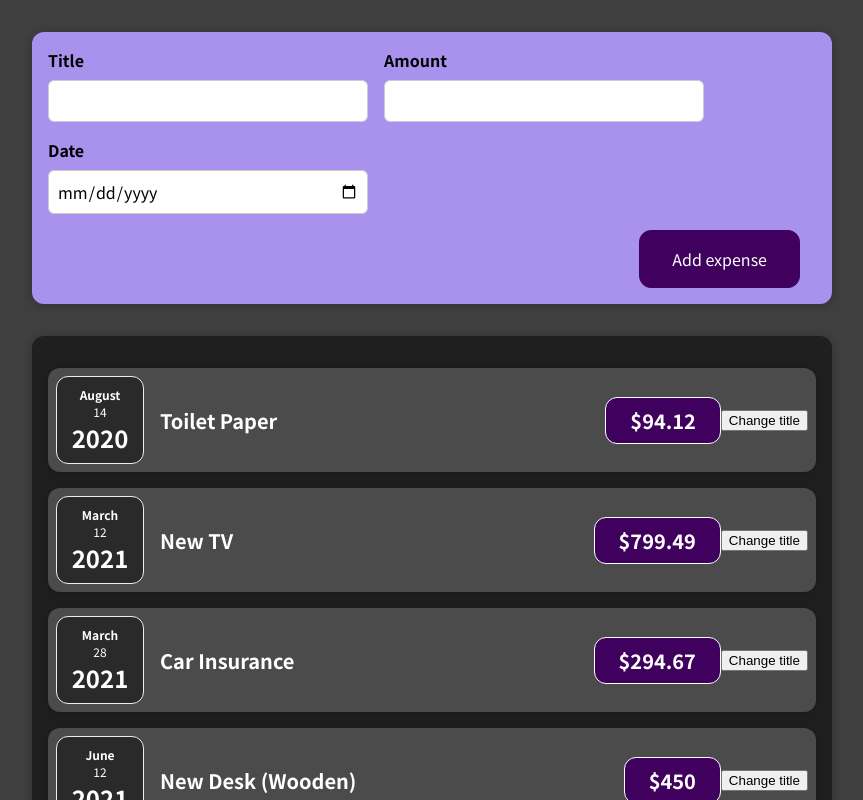
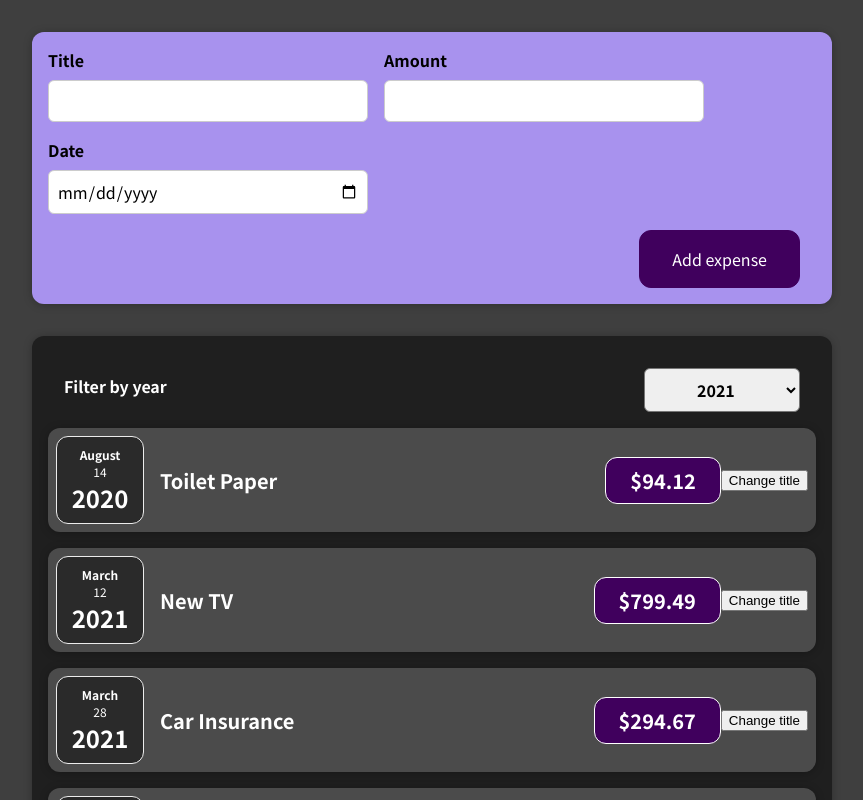
Before and after one commit to Dibss/react-expenses-list, a React (Create React App) app: page / in a window 1280 px wide. Shown: the top 800 px of the page, without its empty margins (208-1071 px from the left). Built offline with nearby package versions, Linux system fonts and the light colour scheme.

Commit message:
init expenses's yearFilter

```diff
--- a/src/components/Expenses/Expenses.js
+++ b/src/components/Expenses/Expenses.js
@@ -1,10 +1,22 @@
+import React, {useState} from "react";
+
 import ExpenseItem from "./ExpenseItem";
+import ExpensesFilter from "./ExpensesFilter";
 import Card from "../UI/Card";
 import "./css/Expenses.css";
 
 const Expenses = props => {
+
+  const [filteredYear, setFilteredYear] = useState('2021')
+
+  const filterYear = selectedYear => {
+    console.log('in Expenses:', selectedYear)
+    setFilteredYear(selectedYear);
+  }
+
   return (
     <Card className="expenses">
+      <ExpensesFilter preSelectedYear={filteredYear} onSelectedYear={filterYear}/>
       <ExpenseItem
         title={props.items[0].title}
         amount={props.items[0].amount}
--- /dev/null
+++ b/src/components/Expenses/ExpensesFilter.js
@@ -0,0 +1,27 @@
+import "./css/ExpensesFilter.css";
+
+const ExpensesFilter = (props) => {
+
+  const yearChangeHandler = (event) => {
+
+    console.log('in ExpensesFilter:', event.target.value);
+
+    props.onSelectedYear(event.target.value);
+  };
+
+  return (
+    <div className="expenses-filter">
+      <div className="expenses-filter__control">
+        <label>Filter by year</label>
+        <select value={props.preSelectedYear} onChange={yearChangeHandler}>
+          <option value="2022">2022</option>
+          <option value="2021">2021</option>
+          <option value="2020">2020</option>
+          <option value="2019">2019</option>
+        </select>
+      </div>
+    </div>
+  );
+};
+
+export default ExpensesFilter;
--- /dev/null
+++ b/src/components/Expenses/css/ExpensesFilter.css
@@ -0,0 +1,21 @@
+.expenses-filter {
+  color: white;
+  padding: 0 1rem;
+}
+.expenses-filter__control {
+  display: flex;
+  width: 100%;
+  align-items: center;
+  justify-content: space-between;
+  margin: 1rem 0;
+}
+.expenses-filter label {
+  font-weight: bold;
+  margin-bottom: 0.5rem;
+}
+.expenses-filter select {
+  font: inherit;
+  padding: 0.5rem 3rem;
+  font-weight: bold;
+  border-radius: 6px;
+}/*# sourceMappingURL=ExpensesFilter.css.map */
--- /dev/null
+++ b/src/components/Expenses/css/ExpensesFilter.scss
@@ -0,0 +1,21 @@
+.expenses-filter {
+  color: white;
+  padding: 0 1rem;
+  &__control{
+    display: flex;
+    width: 100%;
+    align-items: center;
+    justify-content: space-between;
+    margin: 1rem 0;
+  }
+  label{
+    font-weight: bold;
+    margin-bottom: 0.5rem;
+  }
+  select{
+    font: inherit;
+    padding: 0.5rem 3rem;
+    font-weight: bold;
+    border-radius: 6px;
+  }
+}
```
Also changed, not shown: 2 other files (tests, documents, lock files or other folders).
